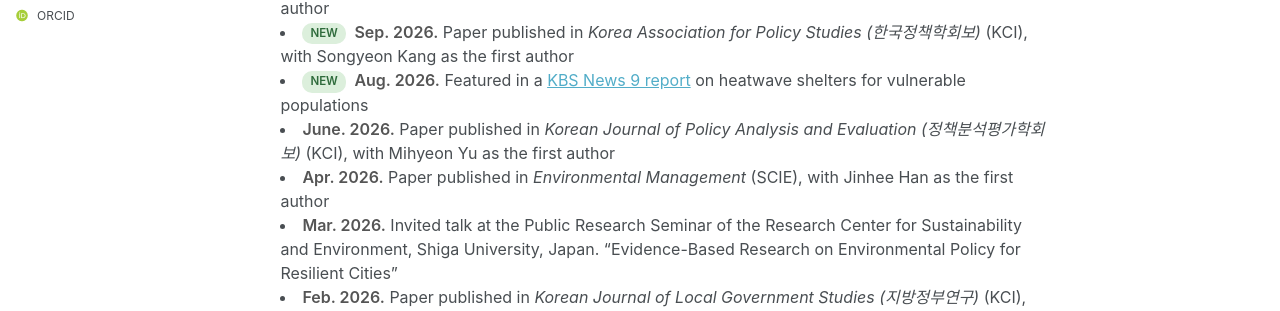
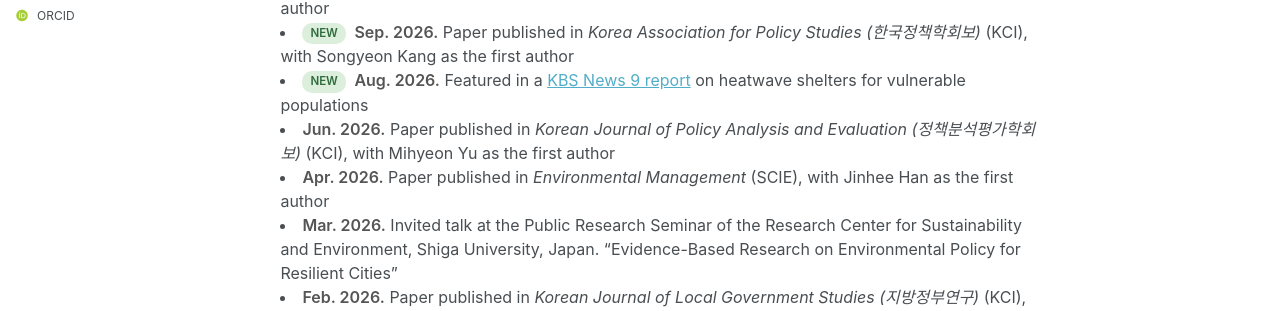
Before and after one commit to ymkim-ssplab/ymkim-ssplab.github.io, a Jekyll site: the page built from _pages/about.md, in a window 1280 px wide and 1235 px high. Shown: the part 504-815 px from the top of the window. Built offline with Jekyll 4.4.1, drawn with Linux system fonts in a browser that asks for light colours; some web fonts are replaced; a script bundle is joined from its source files by our own code; library files that are not in the unit come from our copies.

Commit message:
Update about.md

```diff
--- a/_pages/about.md
+++ b/_pages/about.md
@@ -102,7 +102,7 @@
   </li>
 
   <li>
-   <span class="news-date">June. 2026.</span>
+   <span class="news-date">Jun. 2026.</span>
     Paper published in <em>Korean Journal of Policy Analysis and Evaluation (정책분석평가학회보)</em> (KCI), with  Mihyeon Yu as the first author
   </li>
 
```
